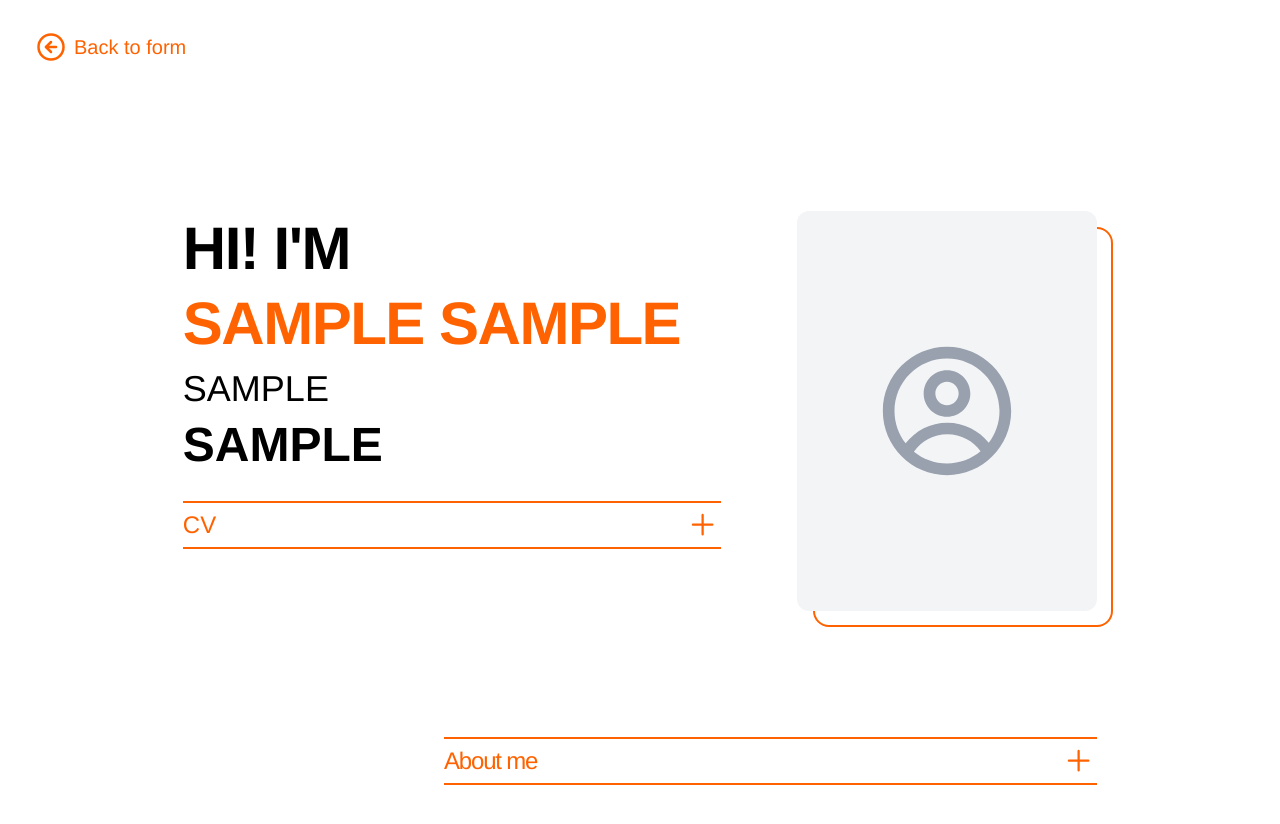
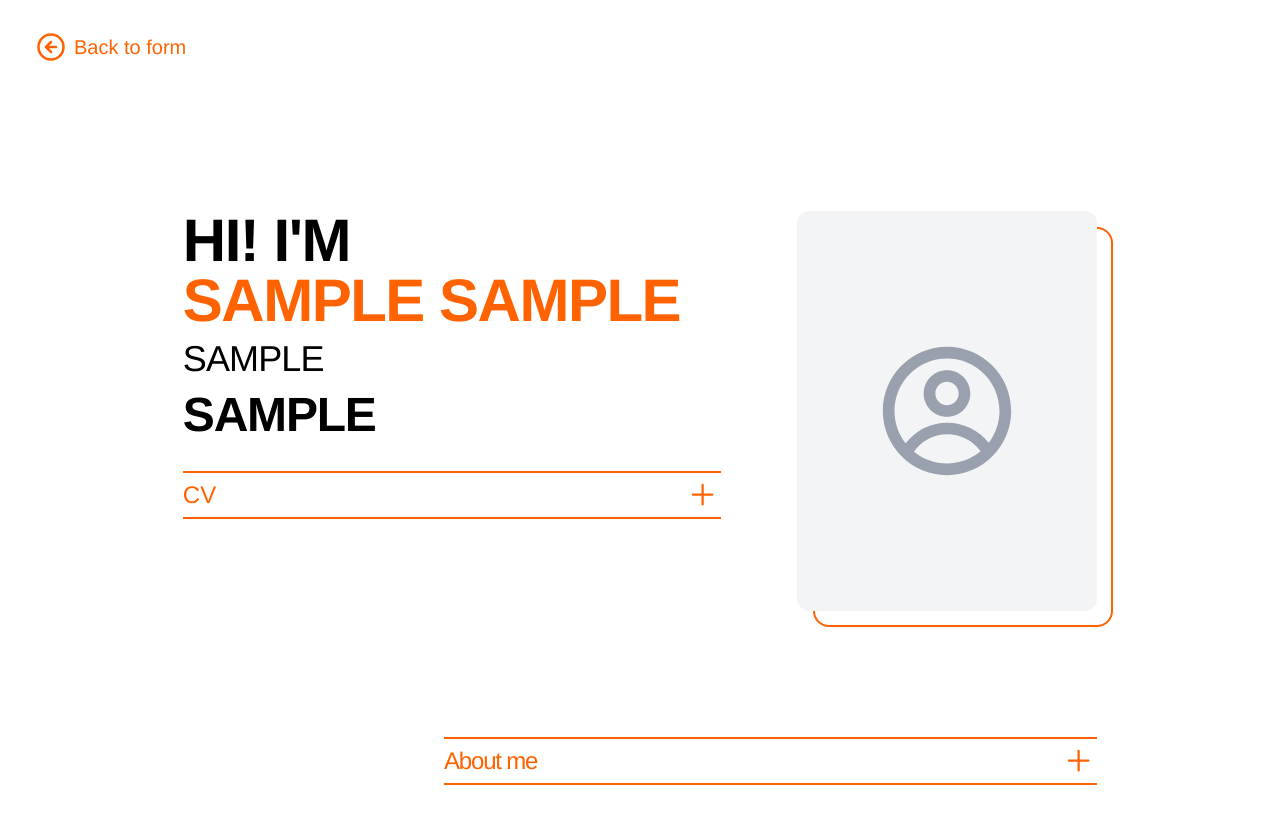
Before and after one commit to maxwelin/team-1, a React (Vite) app: page / in a window 1280 px wide. Both pictures are taken after typing "Sample", "Sample", "Sample", "Sample", "name@example.com", "5551234" into the empty fields and a click on the button "GENERATE PORTFOLIO". Shown: the top 824 px of the page. Built offline with nearby package versions, Linux system fonts and the light colour scheme.

Commit message:
fixed impact font hero

```diff
--- a/src/components/Portfolio/Hero.jsx
+++ b/src/components/Portfolio/Hero.jsx
@@ -26,9 +26,7 @@ const Hero = () => {
         <div className="w-full xl:w-[80%]">
           <h1
             className={`text-3xl sm:text-4xl md:text-5xl xl:text-6xl font-bold ${
-              fontFamily === "Impact"
-                ? "tracking-normal leading-normal"
-                : "tracking-tight leading-tight"
+              fontFamily === "Impact" ? "tracking-normal" : "tracking-tight"
             }`}
           >
             <span>HI! I'M </span>
@@ -37,10 +35,18 @@ const Hero = () => {
             </span>
           </h1>
 
-          <h2 className="text-xl sm:text-2xl md:text-3xl xl:text-4xl font-light mt-2">
+          <h2
+            className={`text-xl sm:text-2xl md:text-3xl xl:text-4xl font-light mt-2 ${
+              fontFamily === "Impact" ? "tracking-normal" : "tracking-tight"
+            }`}
+          >
             {school}
           </h2>
-          <h2 className="text-2xl sm:text-3xl md:text-4xl xl:text-5xl font-bold mt-3 mb-8">
+          <h2
+            className={`text-2xl sm:text-3xl md:text-4xl xl:text-5xl font-bold mt-3 mb-8 ${
+              fontFamily === "Impact" ? "tracking-normal" : "tracking-tight"
+            }`}
+          >
             {education}
           </h2>
 
```
